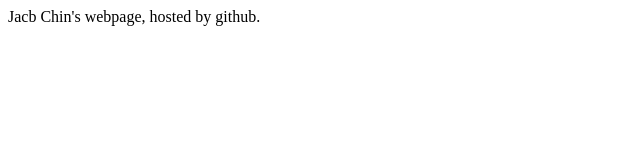
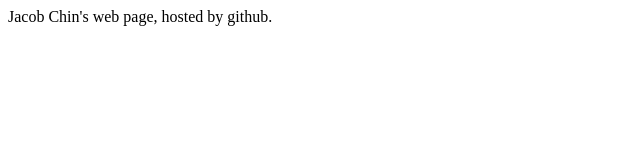
Before and after one commit to Jacob-Chin/CPRO-1101A, a plain HTML site: page index.html in a window 1280 px wide. Shown: the full height of the page, 0-640 px from the left. Drawn offline with Linux system fonts and the light colour scheme.

Commit message:
Cleaned things up

```diff
--- a/index.html
+++ b/index.html
@@ -6,6 +6,6 @@
     <title>Document</title>
 </head>
 <body>
-    <h>Jacb Chin's webpage, hosted by github.</h>
+    <h>Jacob Chin's web page, hosted by github.</h>
 </body>
 </html>
```
